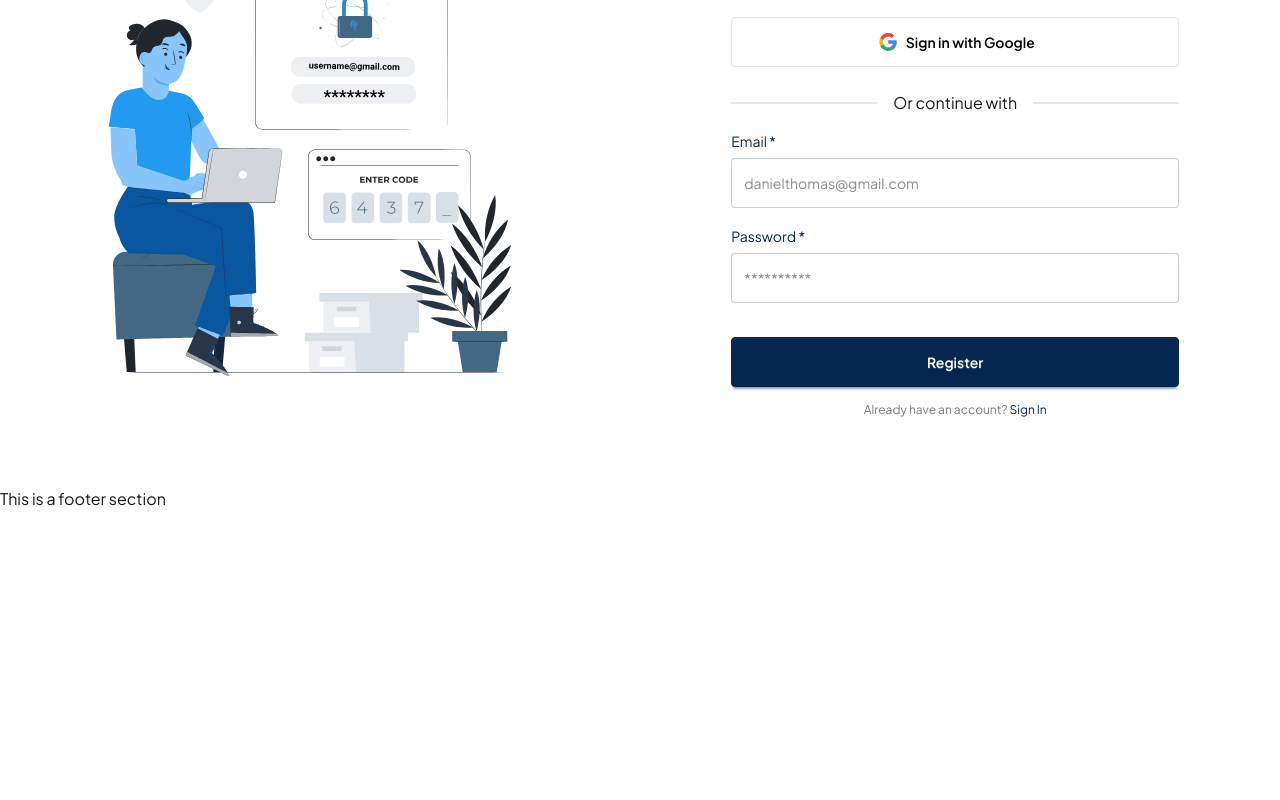
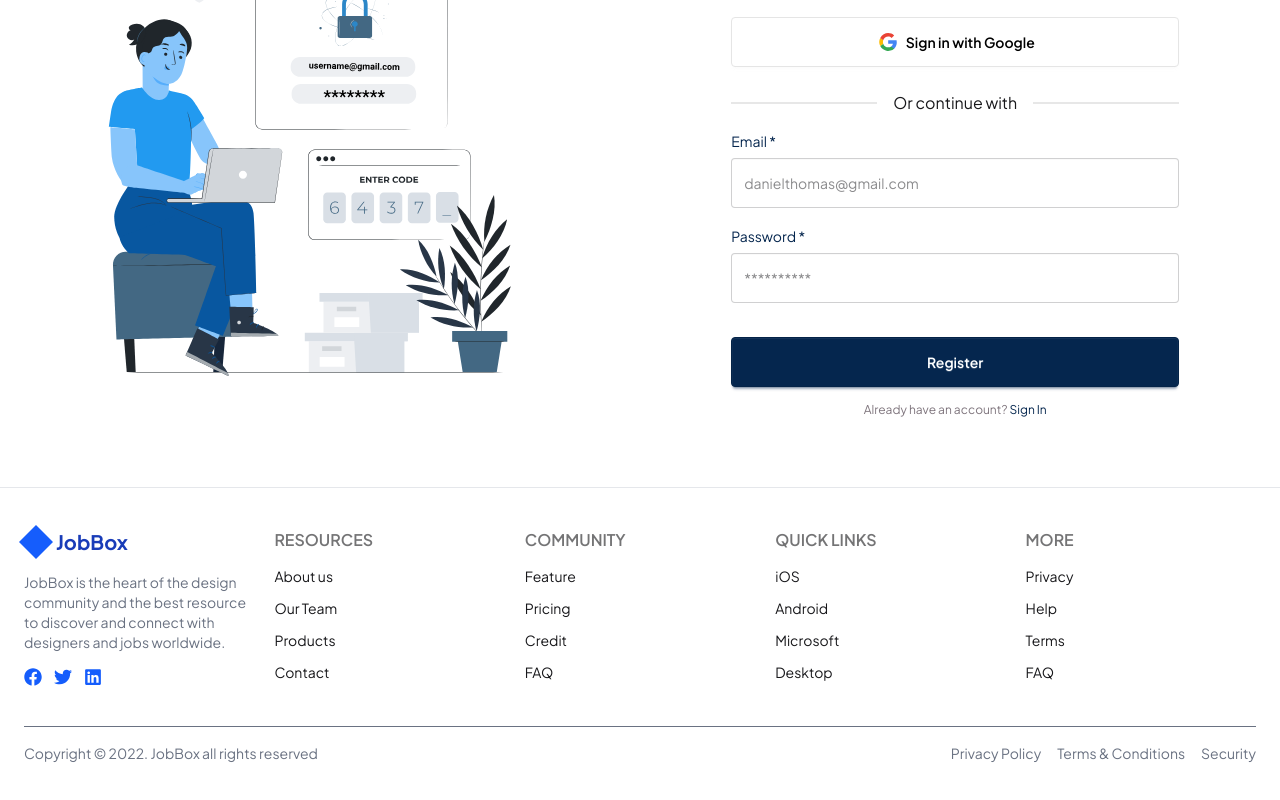
Before and after one commit to protapkrghosh/talent-binder, a React (Vite) app in the folder talent-binder-client/: page /register in a window 1280 px wide. Shown: the part 256-1056 px from the top of the page. Before the commit the page ends 800 px from the top, so only its background shows below. Built offline with nearby package versions, Linux system fonts and the light colour scheme; no server answers.

Commit message:
added footer section

```diff
--- a/talent-binder-client/src/pages/Shared/Footer.jsx
+++ b/talent-binder-client/src/pages/Shared/Footer.jsx
@@ -1,10 +1,95 @@
-import React from 'react';
+import { FaFacebook, FaTwitter, FaLinkedin } from "react-icons/fa";
 
 const Footer = () => {
+   // Footer link data
+   const footerLinks = {
+      Resources: ["About us", "Our Team", "Products", "Contact"],
+      Community: ["Feature", "Pricing", "Credit", "FAQ"],
+      "Quick links": ["iOS", "Android", "Microsoft", "Desktop"],
+      More: ["Privacy", "Help", "Terms", "FAQ"],
+   };
    return (
-      <div>
-         <h1>This is a footer section</h1>
-      </div>
+      <footer className="bg-base-100 border-t border-gray-200 px-6 py-10 w-full">
+         <div className="max-w-7xl mx-auto grid grid-cols-1 md:grid-cols-5 gap-5">
+            {/* Brand Section */}
+            <div>
+               <div className="flex items-center space-x-2">
+                  <div className="w-6 h-6 bg-blue-600 rotate-45"></div>
+                  <span className="text-xl font-bold text-blue-800">
+                     JobBox
+                  </span>
+               </div>
+               <p className="mt-4 text-sm text-gray-500">
+                  JobBox is the heart of the design community and the best
+                  resource to discover and connect with designers and jobs
+                  worldwide.
+               </p>
+
+               <div className="flex space-x-3 mt-4 text-blue-600 text-lg">
+                  <a href="#">
+                     <FaFacebook />
+                  </a>
+                  <a href="#">
+                     <FaTwitter />
+                  </a>
+                  <a href="#">
+                     <FaLinkedin />
+                  </a>
+               </div>
+            </div>
+
+            {/* Links Section */}
+            {Object.entries(footerLinks).map(([title, links]) => (
+               <div key={title}>
+                  <h6 className="footer-title font-semibold mb-3">{title}</h6>
+                  <ul className="space-y-2">
+                     {links.map((link) => (
+                        <li key={link}>
+                           <a href="#" className="link link-hover text-sm">
+                              {link}
+                           </a>
+                        </li>
+                     ))}
+                  </ul>
+               </div>
+            ))}
+
+            {/* Download App */}
+            {/* <div>
+               <h6 className="footer-title font-semibold mb-3">Download App</h6>
+               <p className="text-sm text-gray-500 mb-3">
+                  Download our Apps and get extra 15% Discount on your first
+                  Order...!
+               </p>
+               <div className="flex flex-col space-y-2">
+                  <a href="#">
+                     <img
+                        src="https://developer.apple.com/assets/elements/badges/download-on-the-app-store.svg"
+                        alt="App Store"
+                        className="h-10"
+                     />
+                  </a>
+                  <a href="#">
+                     <img
+                        src="https://upload.wikimedia.org/wikipedia/commons/7/78/Google_Play_Store_badge_EN.svg"
+                        alt="Google Play"
+                        className="h-10"
+                     />
+                  </a>
+               </div>
+            </div> */}
+         </div>
+
+         {/* Bottom Bar */}
+         <div className="mt-10 border-t pt-4 text-center md:flex md:items-center md:justify-between text-sm text-gray-500">
+            <p>Copyright © 2022. JobBox all rights reserved</p>
+            <div className="flex justify-center md:justify-end space-x-4 mt-2 md:mt-0">
+               <a href="#">Privacy Policy</a>
+               <a href="#">Terms & Conditions</a>
+               <a href="#">Security</a>
+            </div>
+         </div>
+      </footer>
    );
 };
 
```
